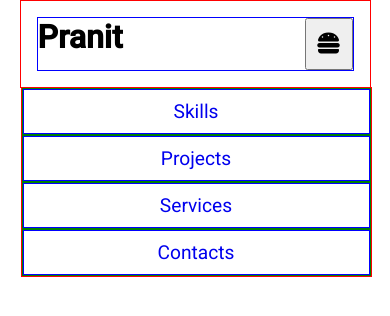
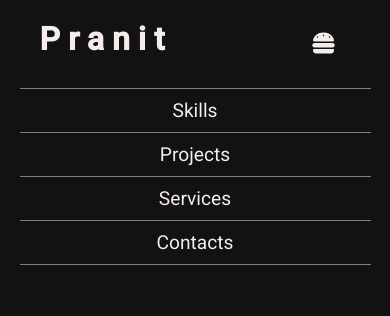
Before and after one commit to MingmarGyalzenSherpa/portfolio, a plain HTML site: page index.html in a window 390 px wide. Both pictures are taken after a click on the button 328 px from the left and 44 px from the top of the page. Drawn offline with Linux system fonts and the light colour scheme.

Commit message:
created hamburger menu

```diff
--- a/index.html
+++ b/index.html
@@ -13,19 +13,27 @@
       referrerpolicy="no-referrer"
     />
     <link rel="stylesheet" href="style.css" />
+    <script src="script.js" defer></script>
   </head>
   <body>
     <nav class="container">
       <div class="header">
         <h1>Pranit</h1>
-        <button class="btn"><i class="fas fa-burger"></i></button>
+        <button class="btn btn-hamburger"><i class="fas fa-burger"></i></button>
       </div>
-      <ul class="main-nav container">
+      <ul class="main-nav hide container">
         <li><a href="#" class="nav-link">Skills</a></li>
         <li><a href="#" class="nav-link">Projects</a></li>
         <li><a href="#" class="nav-link">Services</a></li>
         <li><a href="#" class="nav-link">Contacts</a></li>
       </ul>
     </nav>
+    <main class="container">
+      <section class="about-me-info">
+        <h2>Pranit Dong Lama</h2>
+        <h3>Developer</h3>
+      </section>
+      <section class="about-me-img"></section>
+    </main>
   </body>
 </html>
--- a/script.js
+++ b/script.js
@@ -0,0 +1,8 @@
+const burgerMenu = document.querySelector(".btn-hamburger");
+const mainNav = document.querySelector(".main-nav");
+
+//event listeners
+console.log(burgerMenu);
+burgerMenu.addEventListener("click", function () {
+  mainNav.classList.toggle("hide");
+});
--- a/style.css
+++ b/style.css
@@ -3,6 +3,10 @@
 :root {
   --primary: #121212;
   --secondary: #f5ecec;
+}
+
+*::after::before {
+  content: "";
 }
 
 * {
@@ -14,6 +18,8 @@
 body {
   font-size: 10px;
   font-family: "Roboto", sans-serif;
+  color: var(--secondary);
+  background-color: var(--primary);
 }
 
 .hide {
@@ -21,31 +27,35 @@ body {
 }
 
 .btn {
-  padding: 10px;
+  padding: 10px 15px;
   font-size: 1.5rem;
+  border: none;
+  color: var(--secondary);
+  background-color: var(--primary);
+}
+
+.btn:hover {
+  color: grey;
+  cursor: pointer;
 }
 
 .container {
-  border: 1px solid red;
-  padding: 1rem;
+  /* border: 1px solid red; */
+  /* padding: rem; */
   max-width: 90vw;
   margin: 0 auto;
 }
 
 .header {
+  letter-spacing: 0.5rem;
   display: flex;
   justify-content: space-between;
-  border: 1px solid blue;
+  border-bottom: 1px solid gray;
+  padding: 20px;
 }
 
 nav {
   position: relative;
-}
-
-nav .container {
-  display: flex;
-  justify-content: space-between;
-  align-items: center;
 }
 
 nav h1 {
@@ -58,6 +68,8 @@ nav h1 {
   position: absolute;
   left: 0;
   top: 100%;
+  background-color: var(--primary);
+  transition: height 2s linear;
 }
 
 .main-nav.container {
@@ -67,7 +79,7 @@ nav h1 {
 
 .main-nav li {
   width: 100%;
-  border: 1px solid green;
+  border-bottom: 1px solid gray;
   text-align: center;
   font-size: 1.2rem;
   max-width: 90vw;
@@ -77,5 +89,18 @@ nav h1 {
   padding: 10px;
   display: block;
   text-decoration: none;
-  border: 1px solid blue;
+  color: var(--secondary);
+  /* border: 1px solid blue; */
 }
+
+.nav-link:hover {
+  background-color: gray;
+}
+
+.nav-link:focus {
+  background-color: gray;
+}
+
+main.container {
+  border: 1px solid red;
+}
```
